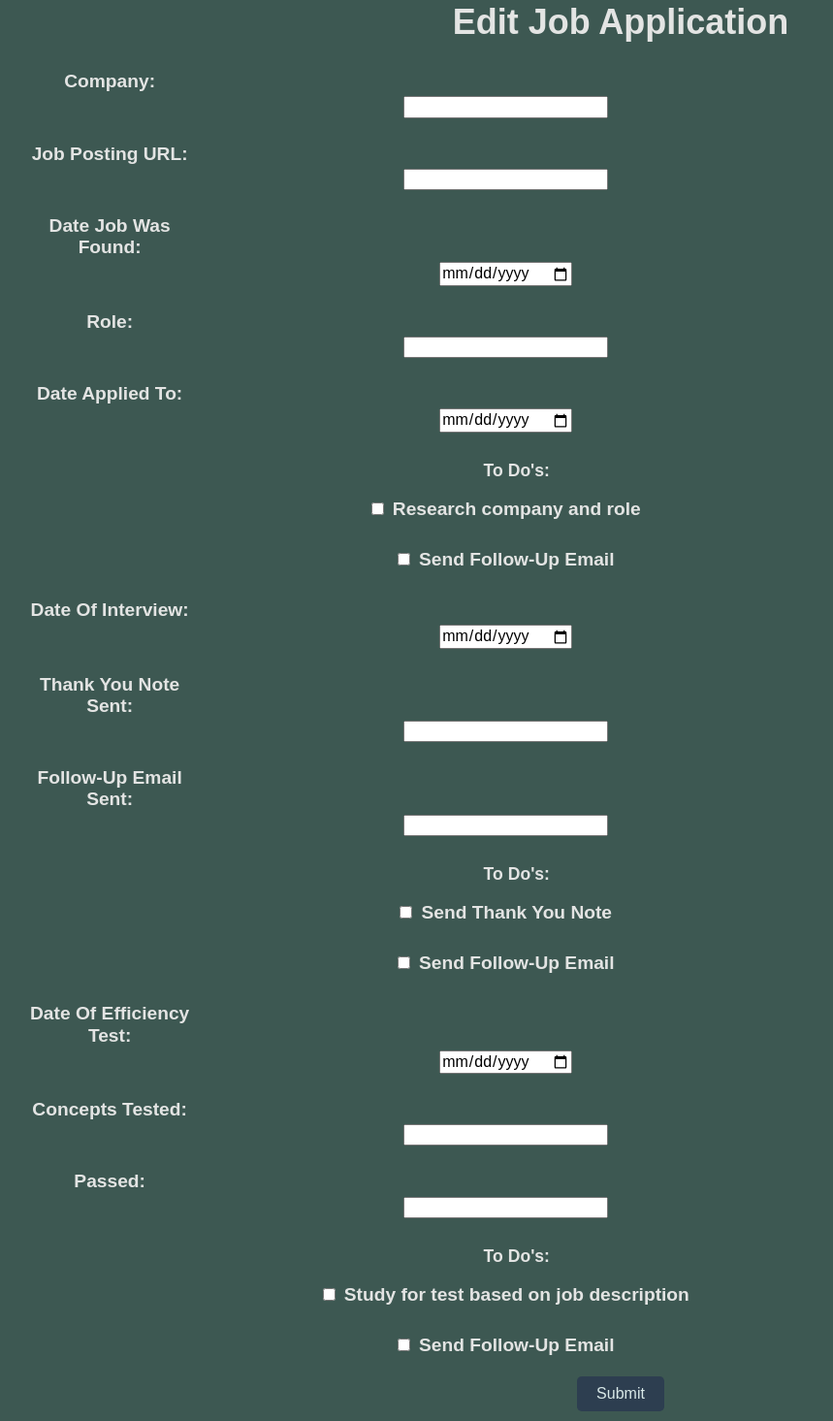
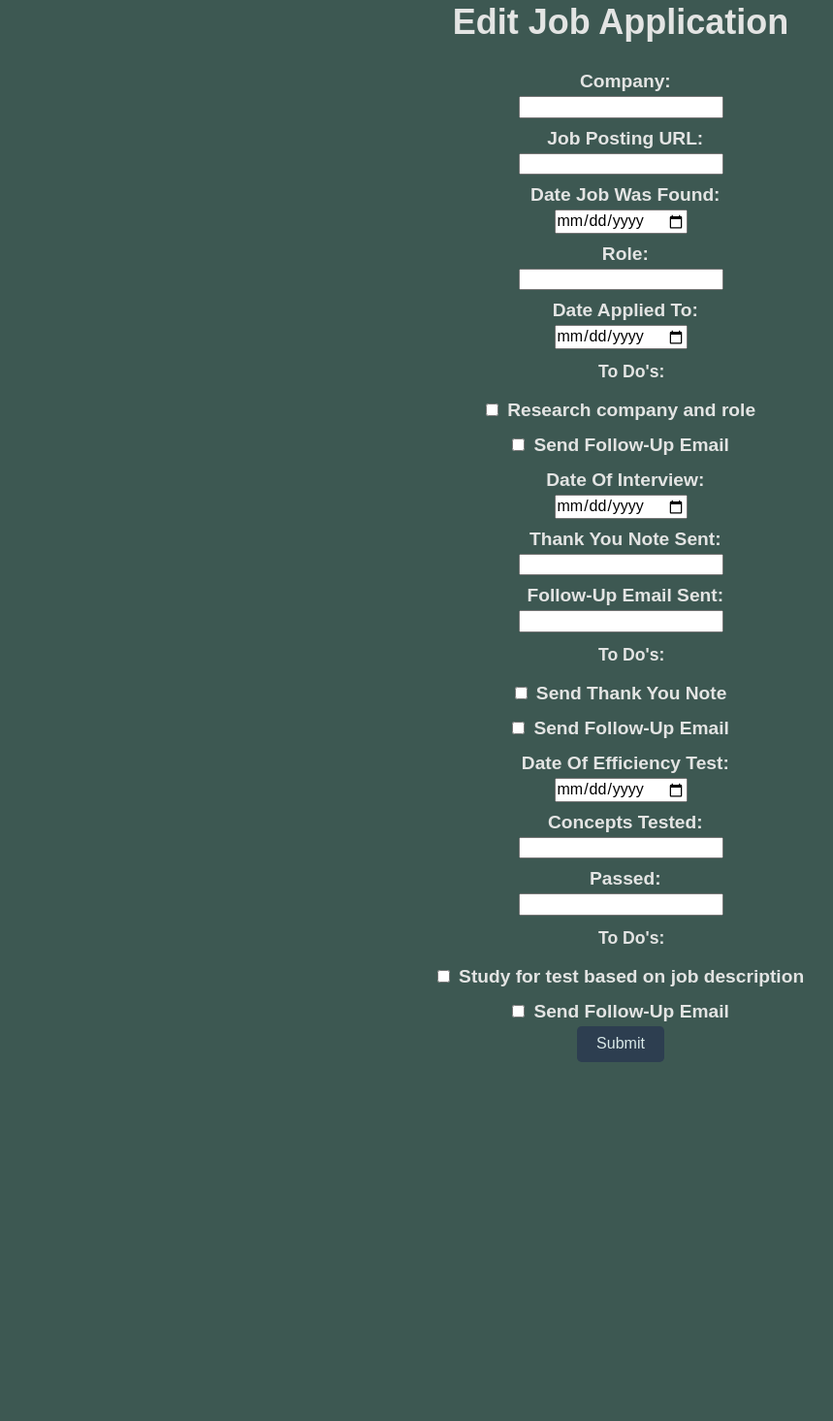
Before and after one commit to hkidd/Jobster, a Node server app: page /editApp in a window 1280 px wide. Shown: the part 147-1612 px from the top of the page at 97% size, without its empty margins (0-859 px from the left). After the commit the page ends 1252 px from the top, so only its background shows below. Run offline with Node 20, Linux system fonts and the light colour scheme; some libraries are stand-ins or nearby versions.

Commit message:
editing css newApp and editApp files

```diff
--- a/views/editApp.handlebars
+++ b/views/editApp.handlebars
@@ -1,62 +1,39 @@
-<!DOCTYPE html>
-<html lang="en">
-
-<head>
-  <meta charset="utf-8">
-  <meta name="viewport" content="width=device-width, initial-scale=1.0">
-  <title>Jobster</title>
-  <script src="https://stackpath.bootstrapcdn.com/bootstrap/4.3.1/js/bootstrap.min.js"
-    integrity="sha384-JjSmVgyd0p3pXB1rRibZUAYoIIy6OrQ6VrjIEaFf/nJGzIxFDsf4x0xIM+B07jRM"
-    crossorigin="anonymous"></script>
-  <link rel="stylesheet" type="text/css" href="/css/jass.css">
-  <link rel="stylesheet" type="text/css" href="/css/style.css">
-  <script src="https://code.jquery.com/jquery-3.3.1.slim.min.js"
-    integrity="sha384-q8i/X+965DzO0rT7abK41JStQIAqVgRVzpbzo5smXKp4YfRvH+8abtTE1Pi6jizo"
-    crossorigin="anonymous"></script>
-  <script src="https://cdnjs.cloudflare.com/ajax/libs/popper.js/1.14.7/umd/popper.min.js"
-    integrity="sha384-UO2eT0CpHqdSJQ6hJty5KVphtPhzWj9WO1clHTMGa3JDZwrnQq4sF86dIHNDz0W1"
-    crossorigin="anonymous"></script>
-
-</head>
-
-<body>
-  <header>
+<header>
     <h1>Edit Job Application</h1>
-
+<container class="newAppForm">
 <form>
-  <div class="row mb-3">
-    <label for="inputCompany" class="col-sm-2 col-form-label">Company: </label>
-    <div class="col-sm-10">
+  <div class="">
+    <label for="inputCompany" class="col-form-label">Company: </label>
+    <div class="">
       <input type="company" class="form-control" id="inputCompany">
     </div>
   </div>
-  <div class="row mb-3">
-    <label for="jobURL" class="col-sm-2 col-form-label">Job Posting URL: </label>
-    <div class="col-sm-10">
+  <div class="">
+    <label for="jobURL" class="col-form-label">Job Posting URL: </label>
+    <div class="">
       <input type="jobURL" class="form-control" id="jobURL">
     </div>
   </div>
-   <div class="row mb-3">
-    <label for="dateFound" class="col-sm-2 col-form-label">Date Job Was Found: </label>
-    <div class="col-sm-10">
+   <div class="">
+    <label for="dateFound" class="col-form-label">Date Job Was Found: </label>
+    <div class="">
       <input type="date" class="form-control" id="dateFound">
     </div>
   </div>
-   <div class="row mb-3">
-    <label for="role" class="col-sm-2 col-form-label">Role: </label>
-    <div class="col-sm-10">
+   <div class="">
+    <label for="role" class="col-form-label">Role: </label>
+    <div class="">
       <input type="role" class="form-control" id="role">
     </div>
   </div>
-    <div class="row mb-3">
-    <label for="dateApplied" class="col-sm-2 col-form-label">Date Applied To: </label>
-    <div class="col-sm-10">
+    <div class="">
+    <label for="dateApplied" class="col-form-label">Date Applied To: </label>
+    <div class="">
       <input type="date" class="form-control" id="dateApplied">
     </div>
   </div>
-
-  <div class="row mb-3">
-    <div class="col-sm-10 offset-sm-2">
+  <div class="">
+    <div class="offset-sm-2">
       <div class="form-check">
         <input class="form-check-input" type="checkbox" id="gridCheck1">
         <label class="form-check-label" for="gridCheck1">
@@ -66,38 +43,36 @@
       </div>
     </div>
   </div>
-  <div class="row mb-3">
-    <div class="col-sm-10 offset-sm-2">
+  <div class="">
+    <div class="offset-sm-2">
       <div class="form-check">
         <input class="form-check-input" type="checkbox" id="gridCheck1">
         <label class="form-check-label" for="gridCheck1">
-
           Send Follow-Up Email
         </label>
       </div>
     </div>
   </div>
-  <div class="row mb-3">
-    <label for="interviewDate" class="col-sm-2 col-form-label">Date Of Interview: </label>
-    <div class="col-sm-10">
+  <div class="">
+    <label for="interviewDate" class="col-form-label">Date Of Interview: </label>
+    <div class="">
       <input type="date" class="form-control" id="interviewDate">
     </div>
   </div>
-<div class="row mb-3">
-    <label for="noteSent" class="col-sm-2 col-form-label">Thank You Note Sent: </label>
-    <div class="col-sm-10">
+<div class="">
+    <label for="noteSent" class="col-form-label">Thank You Note Sent: </label>
+    <div class="">
       <input type="input" class="form-control" id="noteSent">
     </div>
   </div>
-  <div class="row mb-3">
-    <label for="followUp" class="col-sm-2 col-form-label">Follow-Up Email Sent: </label>
-    <div class="col-sm-10">
+  <div class="">
+    <label for="followUp" class="col-form-label">Follow-Up Email Sent: </label>
+    <div class="">
       <input type="input" class="form-control" id="followUp">
     </div>
   </div>
-
-   <div class="row mb-3">
-    <div class="col-sm-10 offset-sm-2">
+   <div class="">
+    <div class="offset-sm-2">
       <div class="form-check">
         <input class="form-check-input" type="checkbox" id="gridCheck1">
         <label class="form-check-label" for="gridCheck1">
@@ -107,39 +82,36 @@
       </div>
     </div>
   </div>
-  <div class="row mb-3">
-    <div class="col-sm-10 offset-sm-2">
+  <div class="">
+    <div class="offset-sm-2">
       <div class="form-check">
         <input class="form-check-input" type="checkbox" id="gridCheck1">
         <label class="form-check-label" for="gridCheck1">
-
           Send Follow-Up Email
         </label>
       </div>
     </div>
   </div>
-
-
-<div class="row mb-3">
-    <label for="testDate" class="col-sm-2 col-form-label">Date Of Efficiency Test: </label>
-    <div class="col-sm-10">
+<div class="">
+    <label for="testDate" class="col-form-label">Date Of Efficiency Test: </label>
+    <div class="">
       <input type="date" class="form-control" id="testDate">
     </div>
   </div>
-  <div class="row mb-3">
-    <label for="conceptsTested" class="col-sm-2 col-form-label">Concepts Tested: </label>
-    <div class="col-sm-10">
+  <div class="">
+    <label for="conceptsTested" class="col-form-label">Concepts Tested: </label>
+    <div class="">
       <input type="input" class="form-control" id="conceptsTested">
     </div>
   </div>
-  <div class="row mb-3">
-    <label for="passed" class="col-sm-2 col-form-label">Passed: </label>
-    <div class="col-sm-10">
+  <div class="">
+    <label for="passed" class="col-form-label">Passed: </label>
+    <div class="">
       <input type="input" class="form-control" id="passed">
     </div>
   </div>
-    <div class="row mb-3">
-    <div class="col-sm-10 offset-sm-2">
+  <div class="">
+    <div class="offset-sm-2">
       <div class="form-check">
         <input class="form-check-input" type="checkbox" id="gridCheck1">
         <label class="form-check-label" for="gridCheck1">
@@ -149,12 +121,11 @@
       </div>
     </div>
   </div>
-  <div class="row mb-3">
-    <div class="col-sm-10 offset-sm-2">
+  <div class="">
+    <div class="offset-sm-2">
       <div class="form-check">
         <input class="form-check-input" type="checkbox" id="gridCheck1">
         <label class="form-check-label" for="gridCheck1">
-
           Send Follow-Up Email
         </label>
       </div>
@@ -162,3 +133,4 @@
   </div>
   <button type="submit" class="btn btn-primary">Submit</button>
 </form>
+</container>
```
Also changed, not shown: views/newApp.handlebars (+48 -57 lines).
